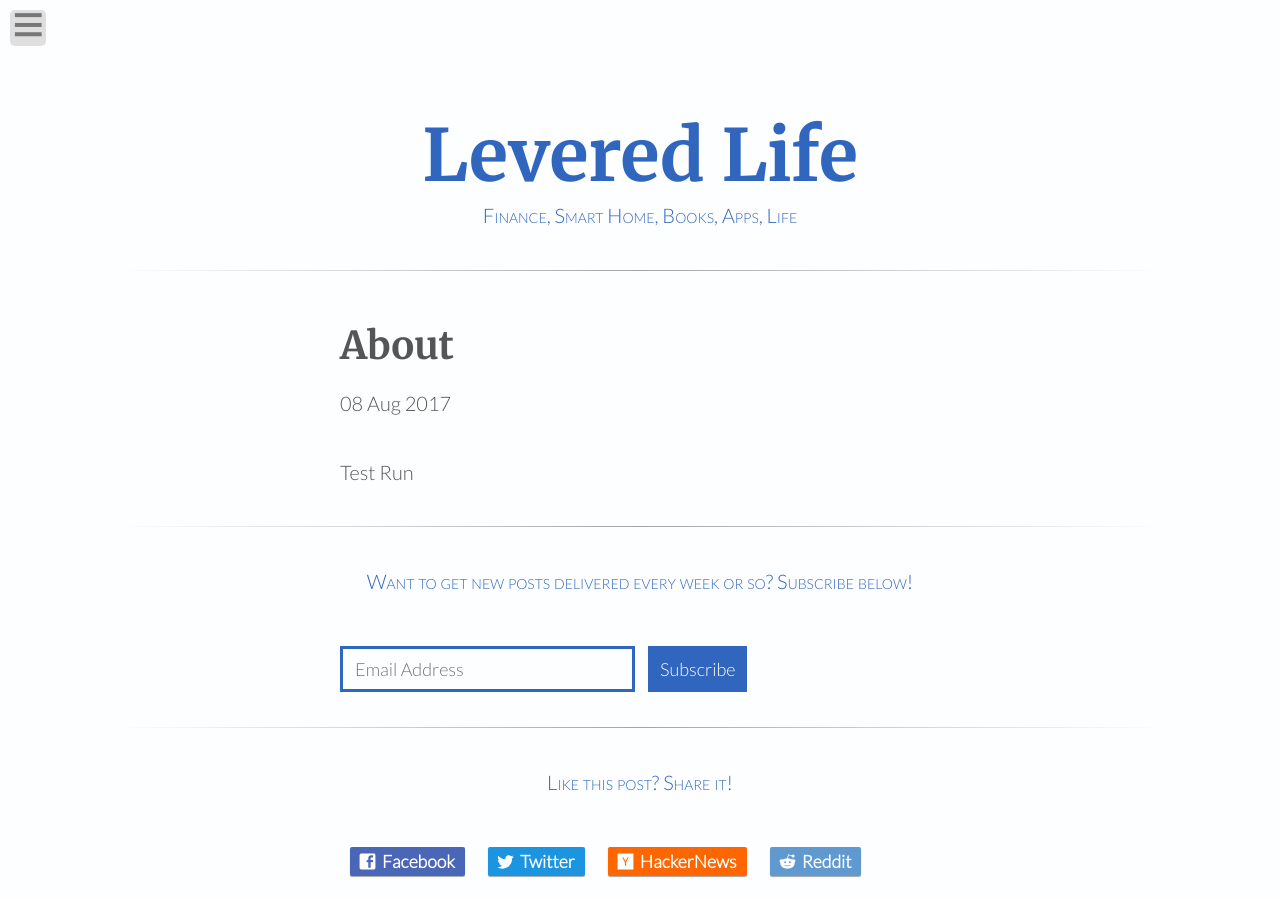
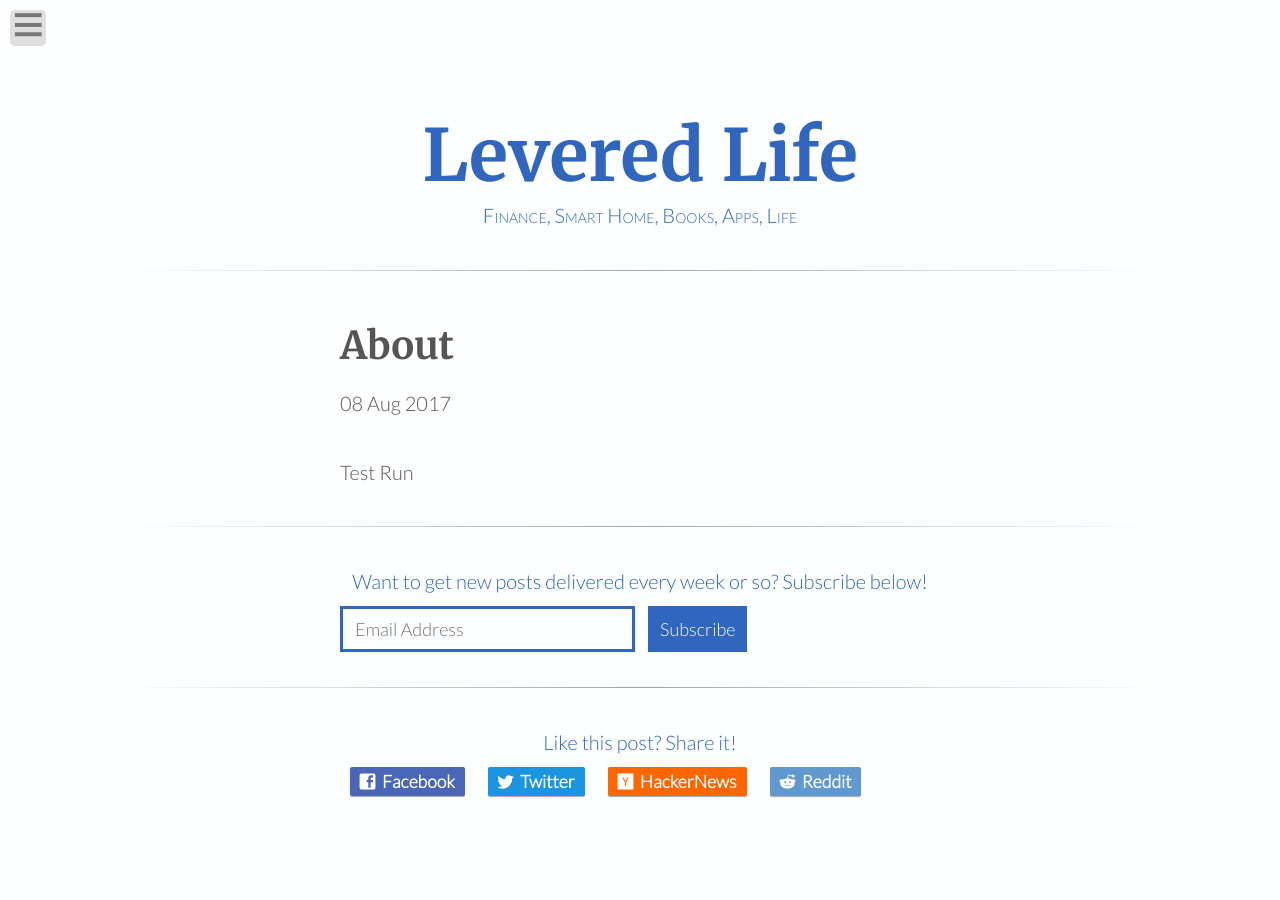
Before and after one commit to leverage-life/leverage-life.github.io, a Jekyll site: the page built from about.markdown, in a window 1280 px wide. Built offline with Jekyll 4.4.1, drawn with Linux system fonts in a browser that asks for light colours.

Commit message:
FIXXXXXX

```diff
--- a/_includes/_newsletter.html
+++ b/_includes/_newsletter.html
@@ -1,6 +1,6 @@
 <section id="post">
 
-    <p class="first-line center">Want to get new posts delivered every week or so? Subscribe below!</p>
+    <p class="tight center">Want to get new posts delivered every week or so? Subscribe below!</p>
       <form
         action="https://buttondown.email/api/emails/embed-subscribe/LeveredLife"
         method="post"
--- a/_includes/_share.html
+++ b/_includes/_share.html
@@ -1,5 +1,5 @@
 <section id="post">
-      <p class="first-line center">Like this post? Share it!</p>
+      <p class="tight center">Like this post? Share it!</p>
     	<a href="https://www.facebook.com/sharer/sharer.php?u={{ page.url | prepend: site.url | cgi_escape }}"
   		class="share-button facebook"
   		target="_blank">
--- a/_scss/_post.scss
+++ b/_scss/_post.scss
@@ -67,7 +67,6 @@
 	}
 	& .first-line:first-line {
 		font-variant: small-caps;
-		margin-bottom: 0 !important;
 	}
 	&:first-child {
 		margin-top: 0px;
@@ -76,4 +75,7 @@
 		text-align: center;
 		color: $title-color;
 	}
+	& p.tight {
+		margin-bottom: 0 !important;
+	}
 }
```
